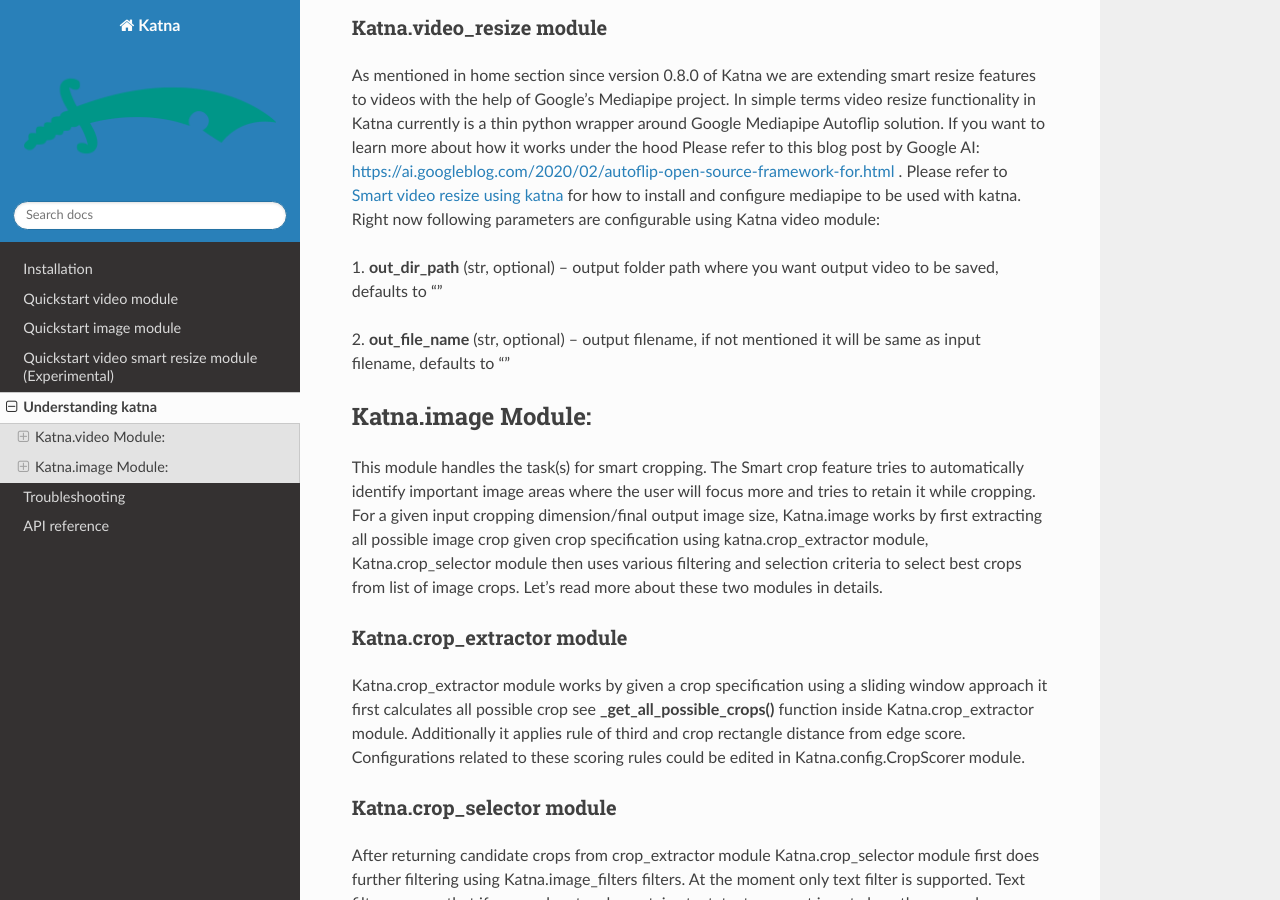
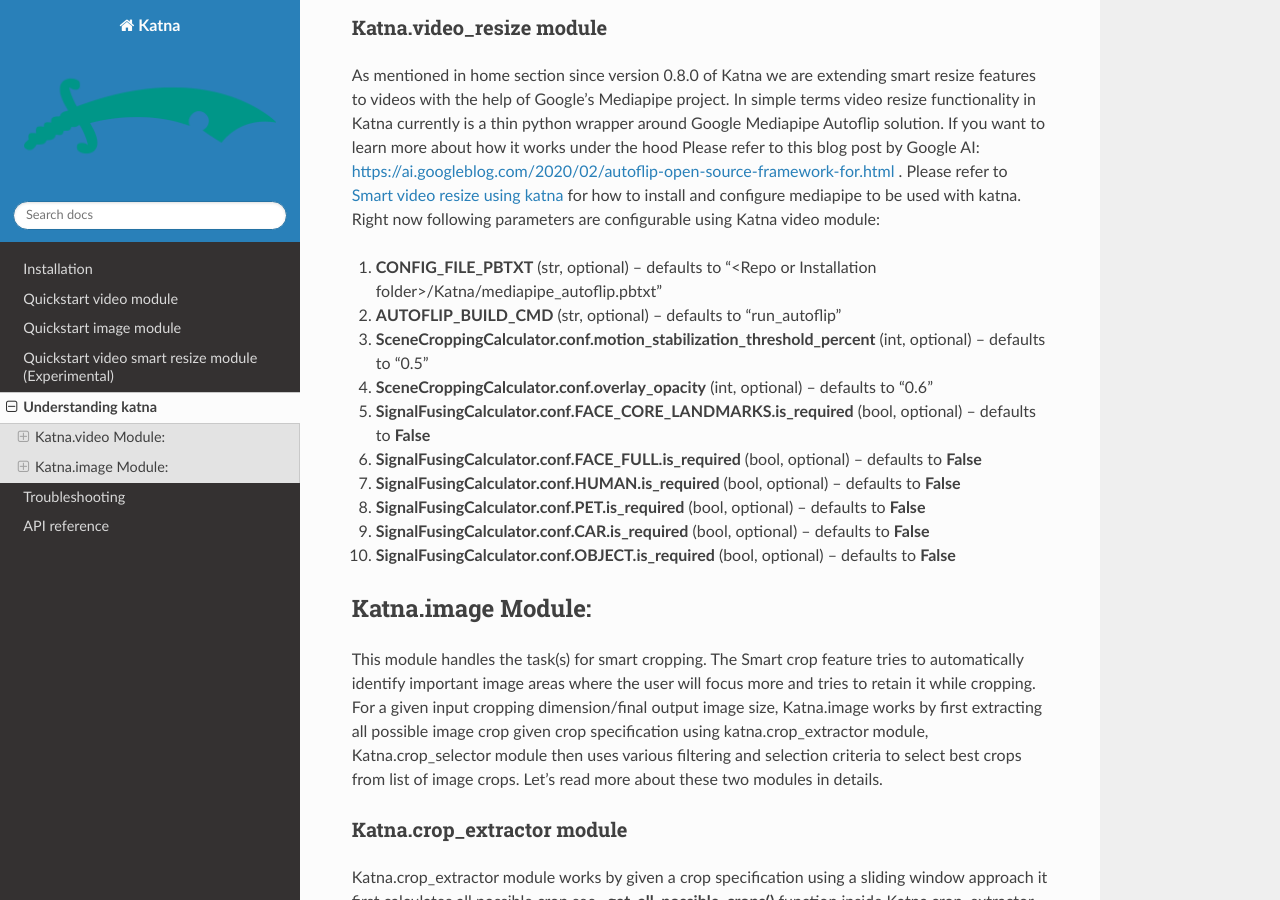
Before and after one commit to keplerlab/katna, a Sphinx documentation site: the page built from docs/source/understanding_katna.rst, in a window 1280 px wide and 900 px high, scrolled down 2128 px. Built offline with Sphinx 7.4.7 and the Read the Docs theme 2.0.0, drawn with Linux system fonts in a browser that asks for light colours.

Commit message:
updated docs

```diff
--- a/docs/source/understanding_katna.rst
+++ b/docs/source/understanding_katna.rst
@@ -116,11 +116,26 @@
 for how to install and configure mediapipe to be used with katna.
 Right now following parameters are configurable using Katna video module:
 
-1. **out_dir_path** (str, optional) – output folder path where you want output
-video to be saved, defaults to “”
+#. **CONFIG_FILE_PBTXT**  (str, optional) – defaults to "<Repo or Installation folder>/Katna/mediapipe_autoflip.pbtxt"
 
-2. **out_file_name** (str, optional) – output filename, if not mentioned it will
-be same as input filename, defaults to “”
+#. **AUTOFLIP_BUILD_CMD**  (str, optional) – defaults to "run_autoflip"
+
+#. **SceneCroppingCalculator.conf.motion_stabilization_threshold_percent**  (int, optional) – defaults to “0.5”
+
+#. **SceneCroppingCalculator.conf.overlay_opacity**  (int, optional) – defaults to “0.6”
+
+#. **SignalFusingCalculator.conf.FACE_CORE_LANDMARKS.is_required**  (bool, optional) – defaults to **False**
+
+#. **SignalFusingCalculator.conf.FACE_FULL.is_required**  (bool, optional) – defaults to **False**
+
+#. **SignalFusingCalculator.conf.HUMAN.is_required**  (bool, optional) – defaults to **False**
+
+#. **SignalFusingCalculator.conf.PET.is_required**  (bool, optional) – defaults to **False**
+
+#. **SignalFusingCalculator.conf.CAR.is_required**  (bool, optional) – defaults to **False**
+
+#. **SignalFusingCalculator.conf.OBJECT.is_required**  (bool, optional) – defaults to **False**
+
 
 
 Katna.image Module:
```
